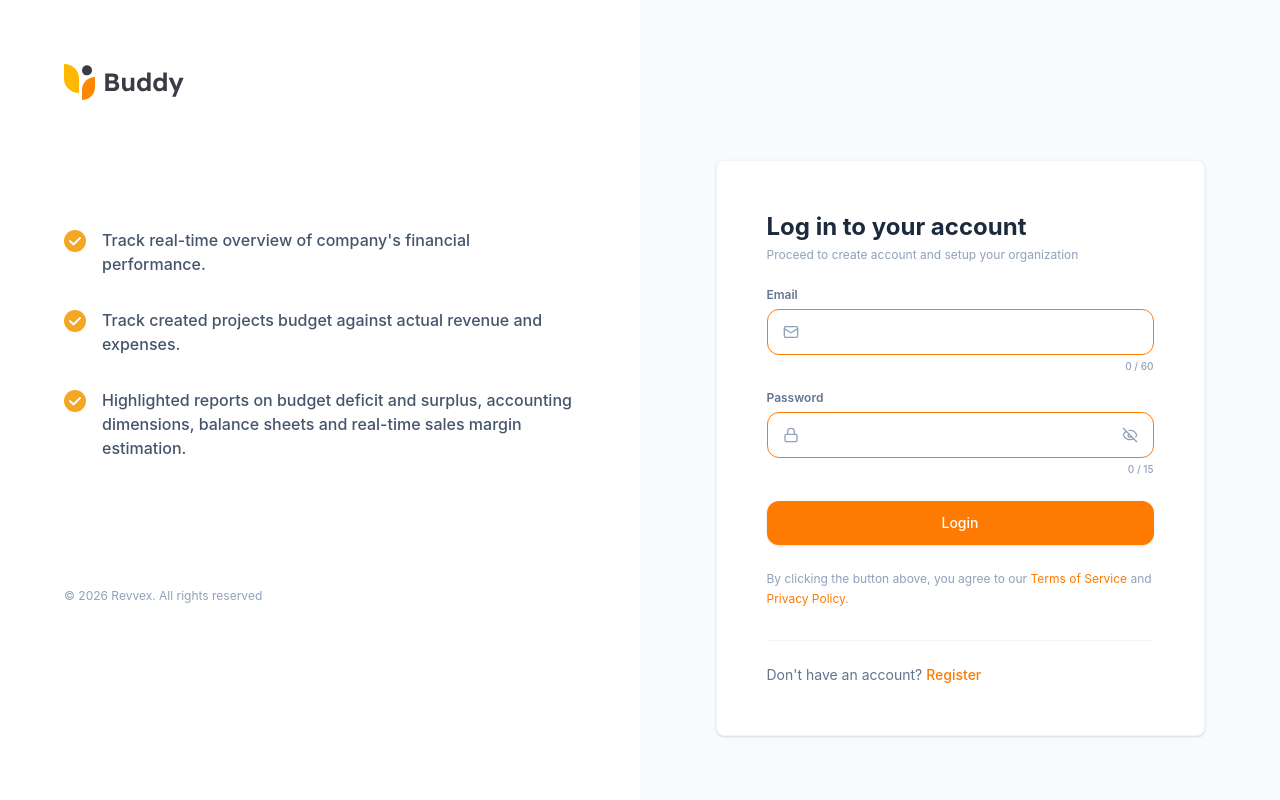
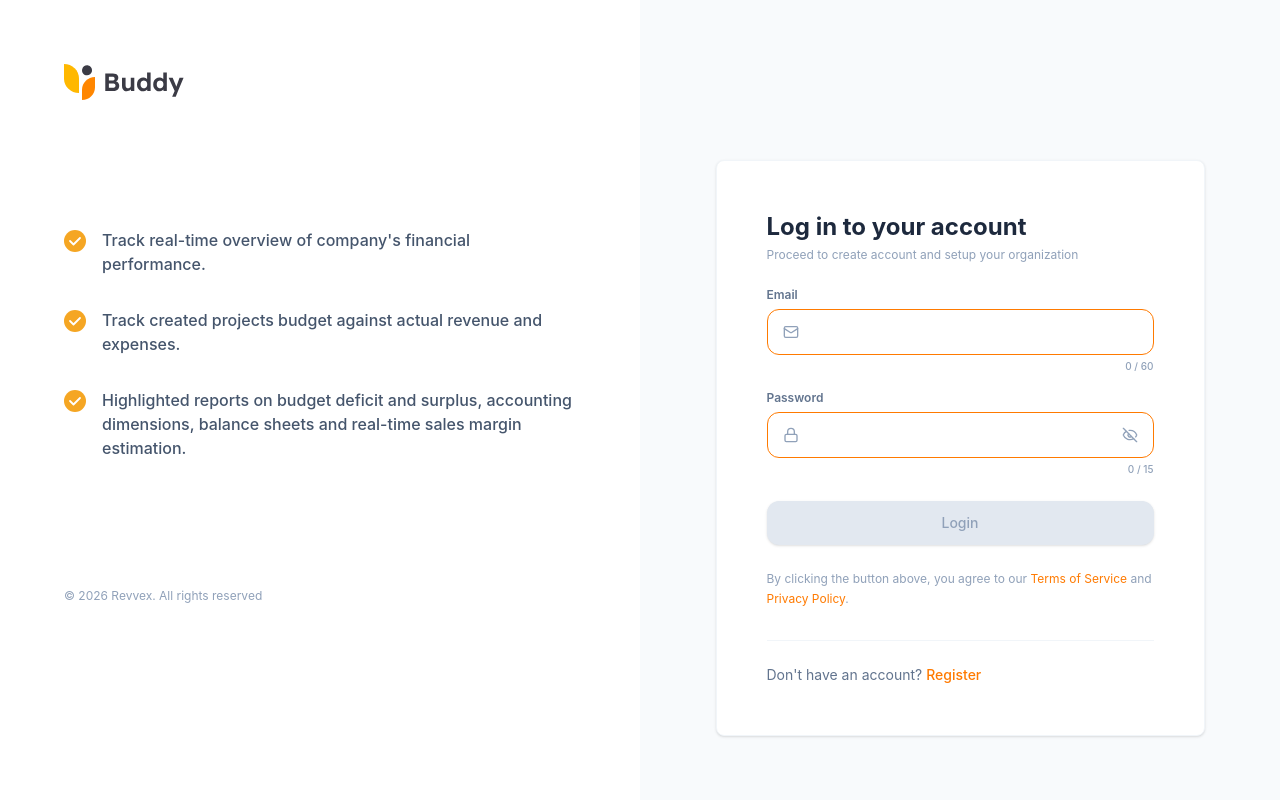
Before and after one commit to Rengkat/zojatech-assessment, a React (Vite) app: page /login in a window 1280 px wide. Shown: the top 800 px of the page. Built offline with nearby package versions, Linux system fonts and the light colour scheme.

Commit message:
fix:login button color

```diff
--- a/src/pages/auth/Login.tsx
+++ b/src/pages/auth/Login.tsx
@@ -4,7 +4,7 @@ import { Link, useNavigate } from "react-router-dom";
 import { useDispatch } from "react-redux";
 import { useLoginMutation } from "../../redux/services/AuthApiSlice";
 import { setPendingEmail } from "../../redux/features/authSlice";
-import { validate, type Errors } from "../../utils/helperFuntions";
+import type { Errors } from "../../utils/helperFuntions";
 
 const EMAIL_MAX = 60;
 const PASSWORD_MAX = 15;
@@ -122,7 +122,7 @@ export const Login: React.FC = () => {
         <button
           type="submit"
           disabled={isLoading}
-          className="w-full bg-brand-orange hover:bg-orange-600 text-white font-medium py-3 rounded-xl text-sm transition-colors shadow-sm mt-2 disabled:opacity-60 disabled:cursor-not-allowed">
+          className="w-full bg-slate-200 hover:bg-orange-600 text-slate-400 hover:text-white font-medium py-3 rounded-xl text-sm transition-colors shadow-sm mt-2 disabled:opacity-60 disabled:cursor-not-allowed">
           {isLoading ? "Signing in…" : "Login"}
         </button>
       </form>
```
